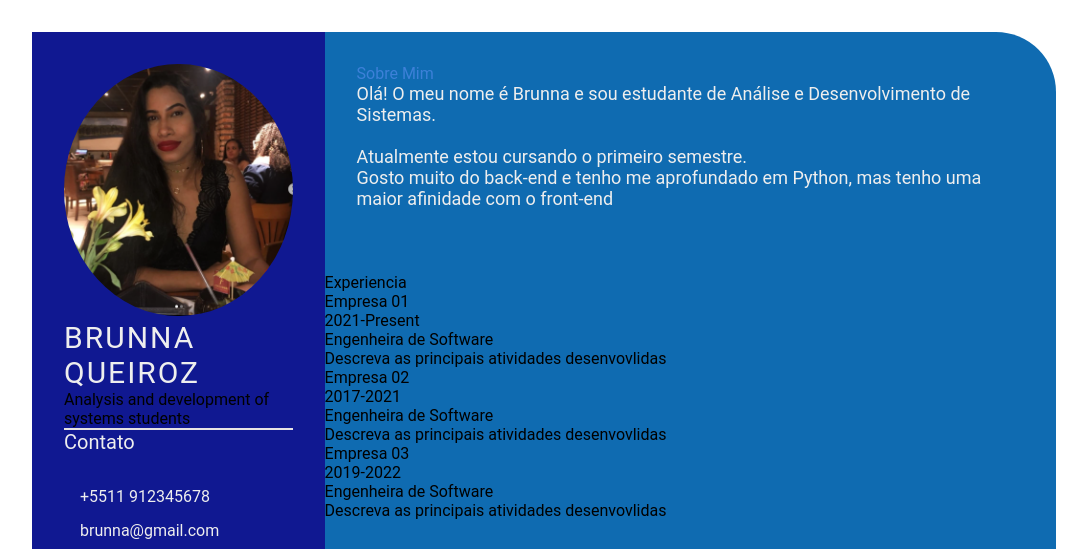
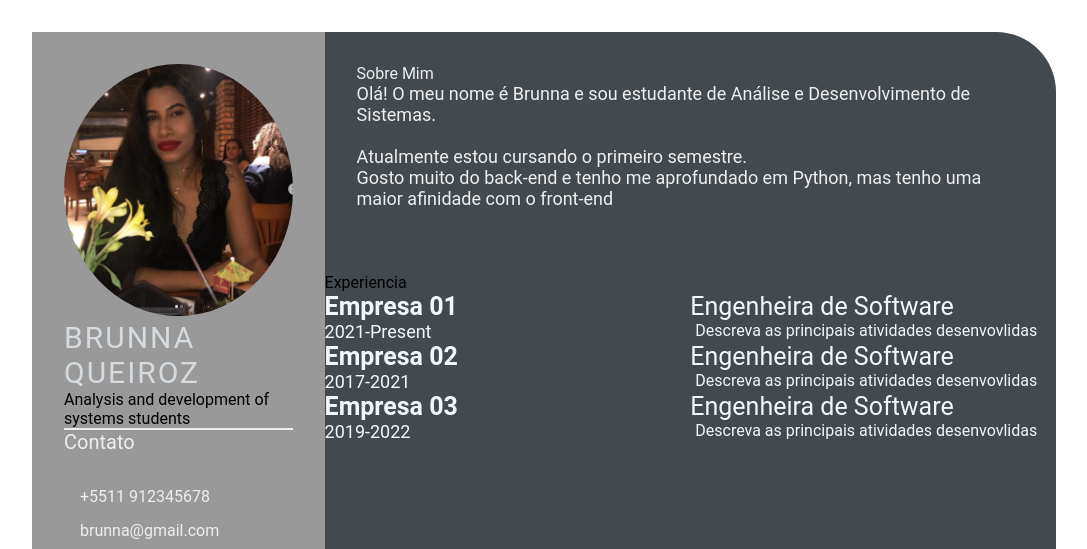
Before and after one commit to BrunnaQueiroz/devweekgit.github-io, a plain HTML site: page curriculo.html in a window 1280 px wide. Shown: the top 549 px of the page, without its empty margins (96-1183 px from the left). Drawn offline with Linux system fonts and the light colour scheme.

Commit message:
Update style.css

```diff
--- a/style.css
+++ b/style.css
@@ -17,13 +17,13 @@
 .left-section {
     grid-column: span 2;
     height: 100%;
-    background-color: #101891;
+    background-color: #999999;
 }
 
 .right-section {
     grid-column: span 5;
     height: 100%;
-    background-color: #0f6bb1;
+    background-color: #424a50;
     border-radius: 0px 60px 0px 0px;
 }
 
@@ -33,7 +33,7 @@
 
 .profile {
     width: 100%;
-    border-bottom: 2px solid #e7e3e3;
+    border-bottom: 2px solid #eeeeee;
 }
 
 .profile .profile-image {
@@ -42,18 +42,17 @@
 }
 
 .name {
-    color: #eeeeee;
+    color: #D6DBDF;
     font-size: 30px;
     letter-spacing: 2px;
     text-transform: uppercase;
 }
 
-.occupation {
-    color: #000000;
-    font-weight: bold;
-    font-size: 18px;
-    text-transform: capitalize;
-    text-align: left;
+.profession {
+    color: #eeeeee;
+    font-size: 20px;
+    text-transform: uppercase;
+    text-align: center;
 }
 
 /* .contact-info { border-bottom: 2px solid #1B2631; } */
@@ -92,7 +91,7 @@
 }
 
 .right-title {
-    color: #3d80d8;
+    color: #eeeeee;
 }
 
 .gap {
@@ -102,3 +101,38 @@
     font-size: 18px;
     color: #eeeeee;
 }
+
+.experience-contents,
+.education-contents,
+.awards-contents {
+    display: grid;
+    grid-template-columns: repeat(2, 1fr);
+    padding-bottom: 2rem;
+    color: #F1F8FD;
+}
+
+.exp-company-name,
+.education-school-name,
+.awards-company-name {
+    font-size: 25px;
+    font-weight: bold;
+}
+
+.exp-time-period,
+.educationp-time-period,
+.awards-time-period {
+    font-size: 18px;
+}
+
+.exp-position,
+.education-subject,
+.awards-name {
+    font-size: 25px;
+}
+
+.exp-desc,
+.education-desc,
+.awards-desc {
+    font-size: 16px;
+    padding-left: 5px;
+}
```
